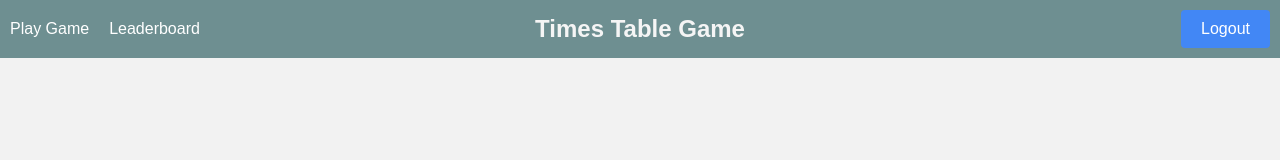
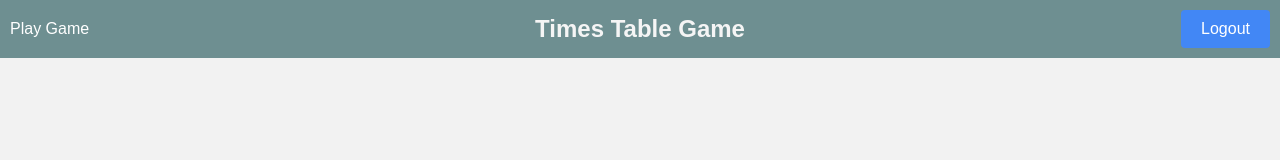
Before and after one commit to rahulkapoor-bbd/LevelUp_5_Security_Times_Tables_App, a website: page views/timestablegame.html in a window 1280 px wide. Shown: the top 160 px of the page. Drawn offline with Linux system fonts and the light colour scheme.

Commit message:
Removed Leaderboard

```diff
--- a/resource-server.js
+++ b/resource-server.js
@@ -3,11 +3,12 @@ import session from 'express-session';
 import { join } from 'path';
 import playgameRouter from './routes/playgame.js';
 import timestablegameRouter from './routes/timestablegame.js';
-import leaderboardRouter from './routes/leaderboard.js';
+// import leaderboardRouter from './routes/leaderboard.js';
 import callback from './routes/callback.js';
 import fs from 'fs';
 import jwt from 'jsonwebtoken';
 import dotenv from "dotenv";
+import fetch from 'node-fetch'
 
 dotenv.config();
 
@@ -33,7 +34,7 @@ app.use('/login', loginRouter)
 app.use('/callback', callback)
 app.use('/playgame', playgameRouter);
 app.use('/timestablegame', timestablegameRouter);
-app.use('/leaderboard', leaderboardRouter);
+// app.use('/leaderboard', leaderboardRouter);
 
 app.listen(port, () => {
   console.log(`Resource server is running on port ${port}.`);
--- a/views/timestablegame.html
+++ b/views/timestablegame.html
@@ -9,7 +9,7 @@
 <nav>
   <ul>
     <li class="left"><a href="/playgame">Play Game</a></li>
-    <li class="left"><a href="/leaderboard">Leaderboard</a></li>
+    <!-- <li class="left"><a href="/leaderboard">Leaderboard</a></li> -->
     <li class="center">Times Table Game</li>
     <li class="right"><a href="/" class="logout-btn">Logout</a></li>
   </ul>
@@ -40,7 +40,7 @@
     <section id="end-game">
       <p>Congrats! Your score is: <span id="score"></span></p>
       <button class="play-btn" onclick="startGame()">Play Again</button>
-      <button class="leaderboard-btn"><a href="/leaderboard">Leaderboard</a></button>
+      <!-- <button class="leaderboard-btn"><a href="/leaderboard">Leaderboard</a></button> -->
     </section>
   </section>
 </body>
```
Also changed, not shown: views/playgame.html (+1 -1 lines).
